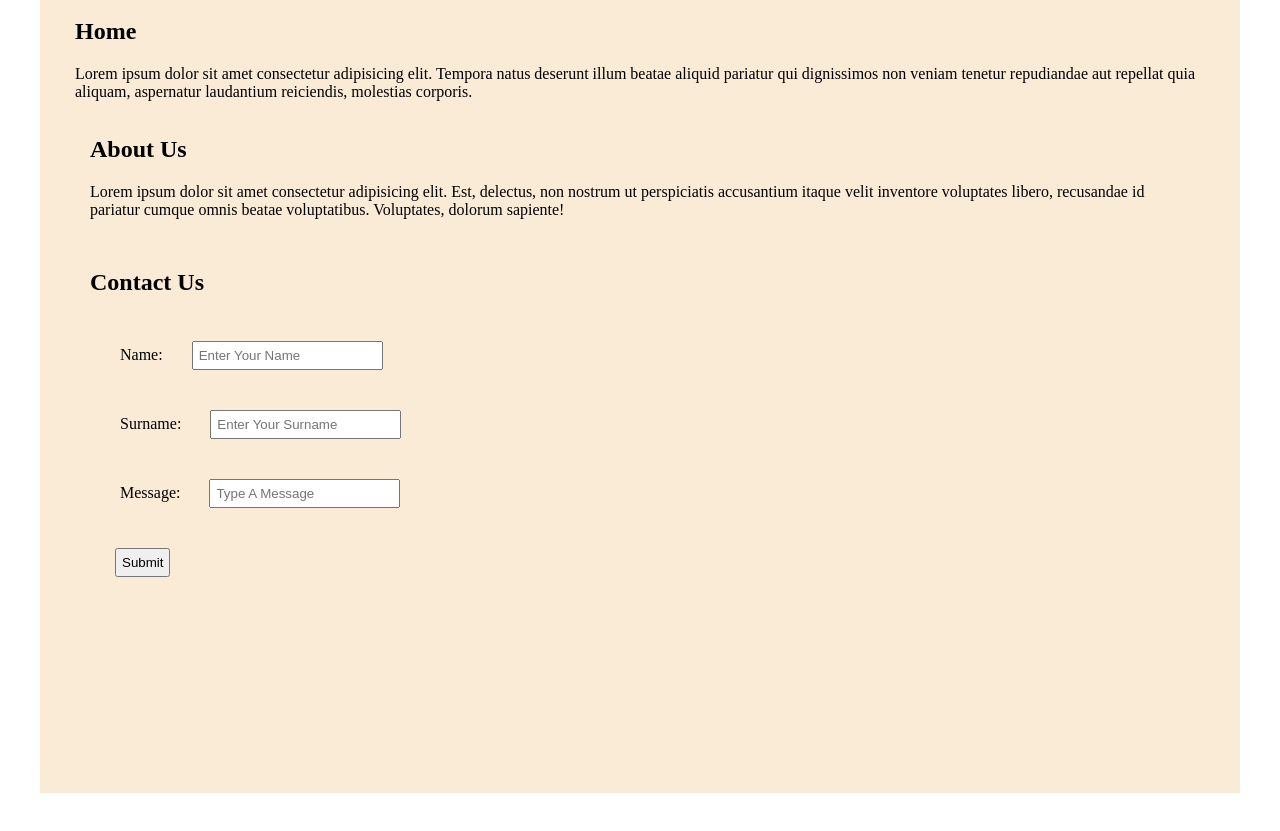
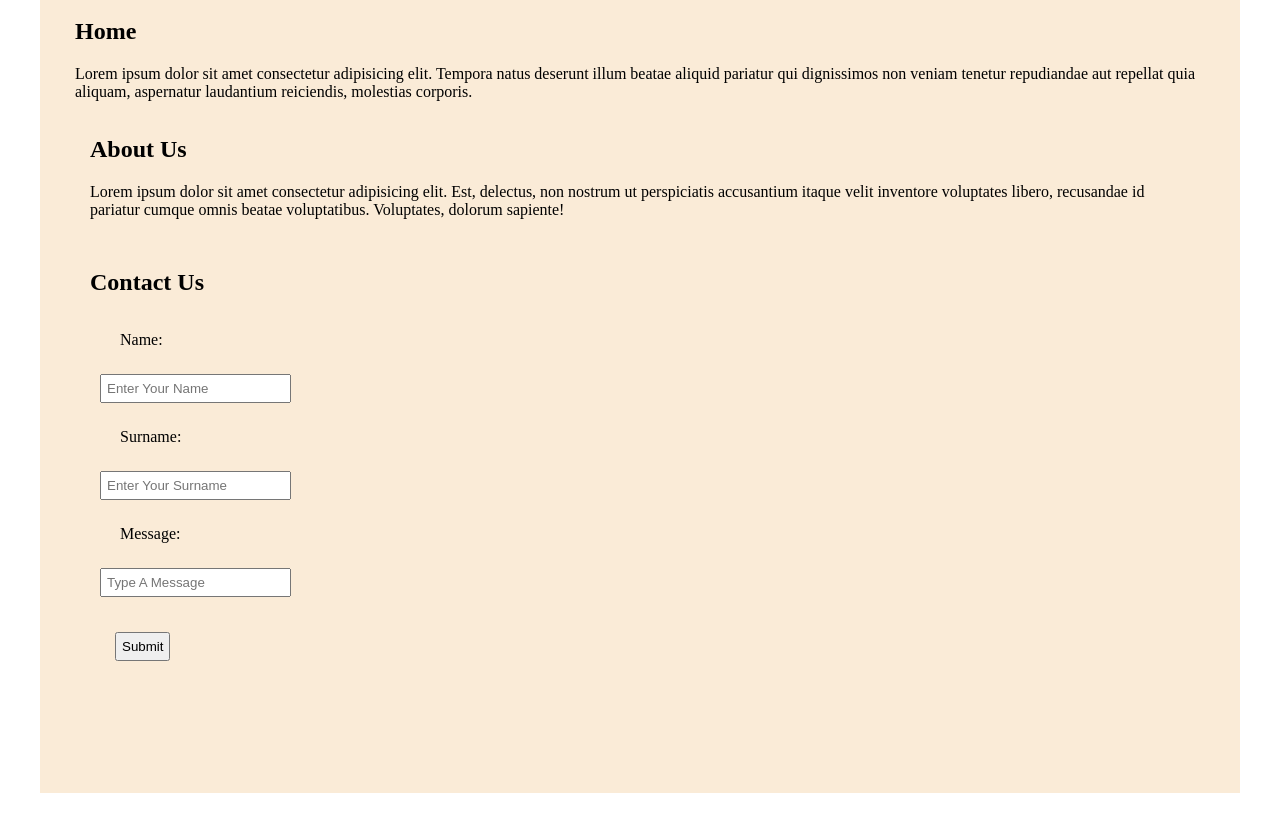
Before and after one commit to cassidymanuel01/navexample, a plain HTML site: page index.html in a window 1280 px wide. Shown: the part 177-1008 px from the top of the page. Drawn offline with Linux system fonts and the light colour scheme.

Commit message:
https://github.com/cassidymanuel01/navexample.git

```diff
--- a/index.html
+++ b/index.html
@@ -43,18 +43,21 @@
             <form>
                 <div>
                     <label>Name:</label>
+                </div>
                     <input type="text" name="Name" id="username-field" class="login-form-field" placeholder="Enter Your Name" required>
                 </div>
                 <div>
                     <label>Surname:</label>
+                </div>
                     <input type="text" name="Surname" id="username-field" class="login-form-field"placeholder="Enter Your Surname" required>
                 </div>
                 <div>
                     <label>Message:</label>
+                </div>
                     <input type="text" name="Type A Message" placeholder="Type A Message">
                 </div>
                 <div>
-                    <input type="Submit">
+                    <button type="submit" class="btn btn-primary">Submit</button>
                 </div>
             </form>
         </section>
--- a/styles/styles.css
+++ b/styles/styles.css
@@ -42,7 +42,9 @@ li {
     padding-right: 10px;
 }
 
-
+form {
+    text-align:left;
+}
 a {
     color:antiquewhite;
 }
```
